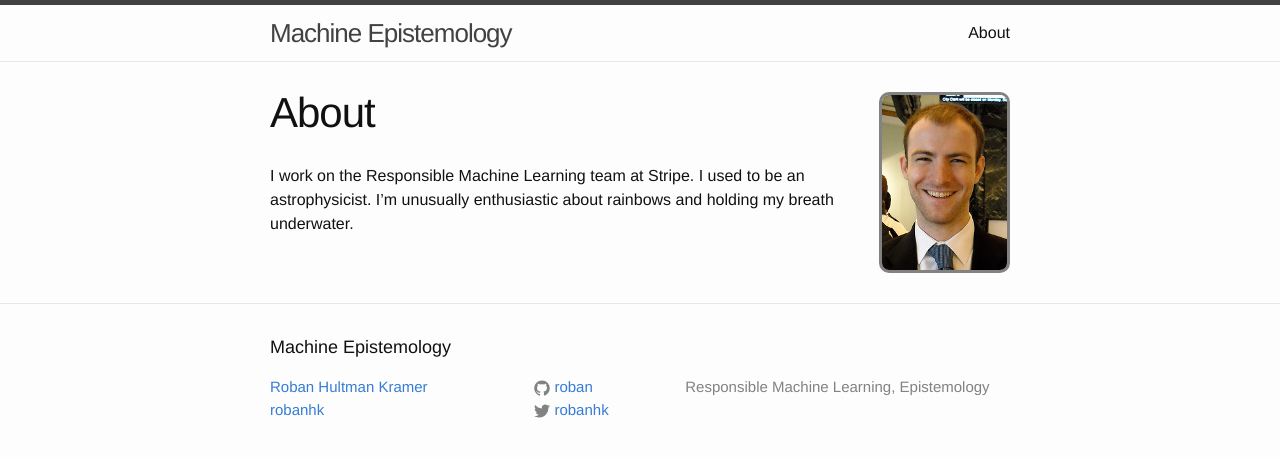
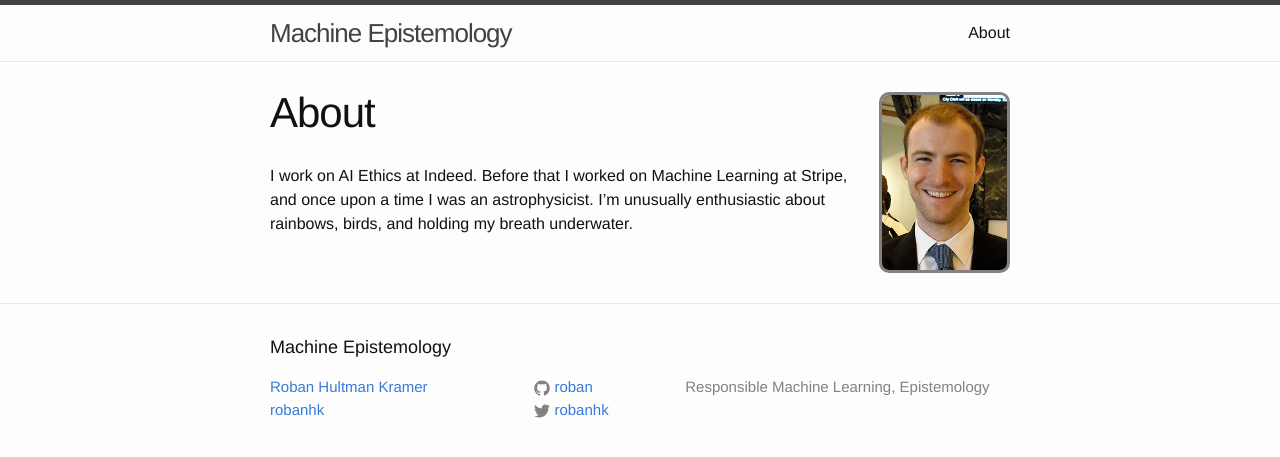
Before and after one commit to roban/machine-epistemology, a Jekyll site: the page built from about.md, in a window 1280 px wide. Shown: the top 457 px of the page. Built offline with Jekyll 4.4.1, drawn with Linux system fonts in a browser that asks for light colours.

Commit message:
Update about.md

```diff
--- a/about.md
+++ b/about.md
@@ -6,6 +6,6 @@ permalink: /about/
 
 ---
 
-I work on the Responsible Machine Learning team at Stripe. I used to be an
-astrophysicist. I'm unusually enthusiastic about rainbows and holding
-my breath underwater.
+I work on AI Ethics at Indeed. Before that I worked on Machine Learning at Stripe,
+and once upon a time I was an astrophysicist. I'm unusually enthusiastic about rainbows, birds, and
+holding my breath underwater.
```
